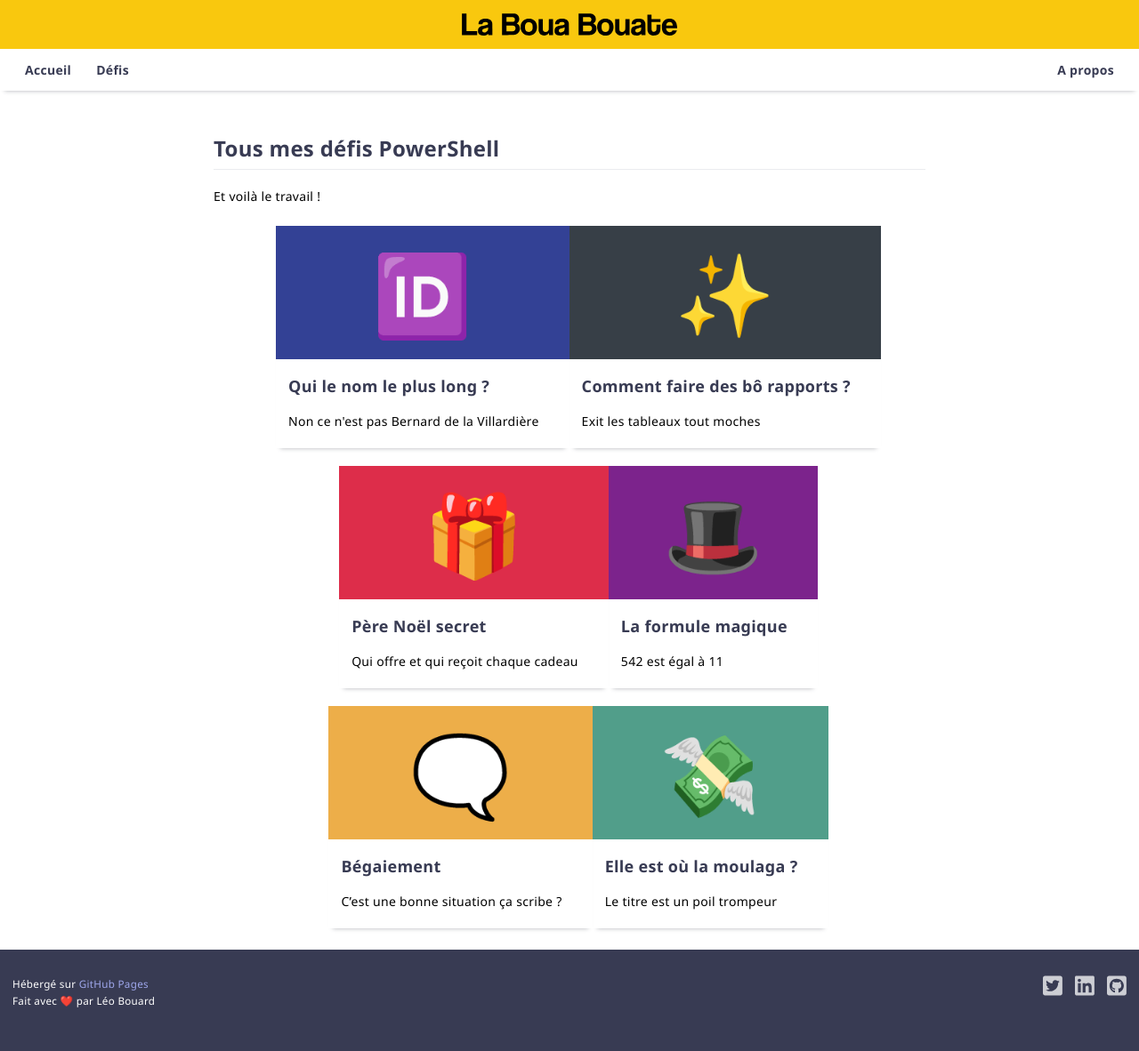
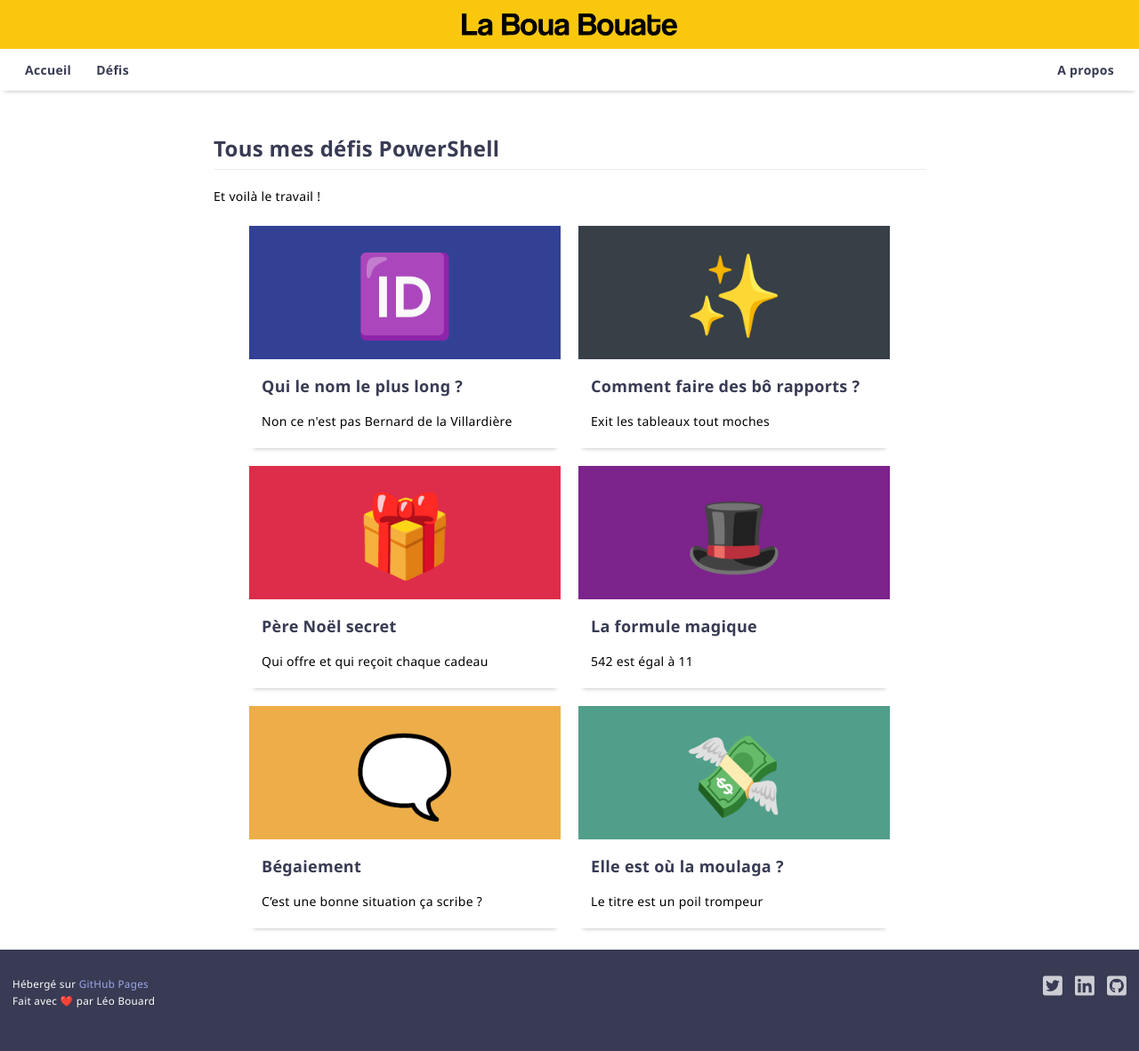
Before and after one commit to leobouard/leobouard.github.io, a Jekyll site: the page built from challenges.md, in a window 1280 px wide. Shown: the whole page at 89% size. Built offline with Jekyll 4.4.1, drawn with Linux system fonts in a browser that asks for light colours; our own code applies the rules of GitHub Pages for plain Markdown files.

Commit message:
Update posts.scss

```diff
--- a/assets/css/posts.scss
+++ b/assets/css/posts.scss
@@ -11,7 +11,7 @@
 
 .card {
     margin: 10px;
-    width: 100%;
+    width: 350px;
     height: 250px;
     box-shadow: 0 5px 5px -5px #b2b3b8;
 }
```
